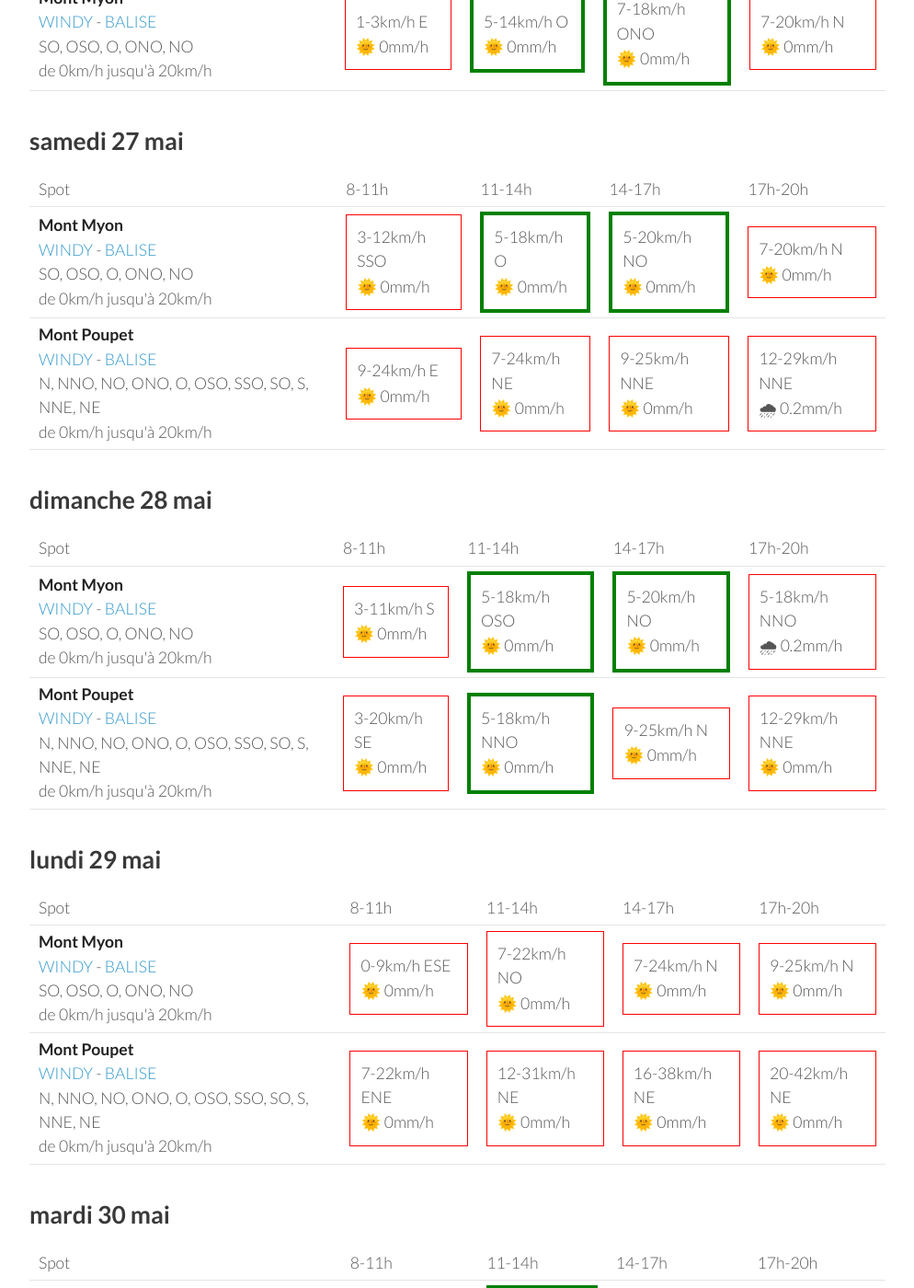
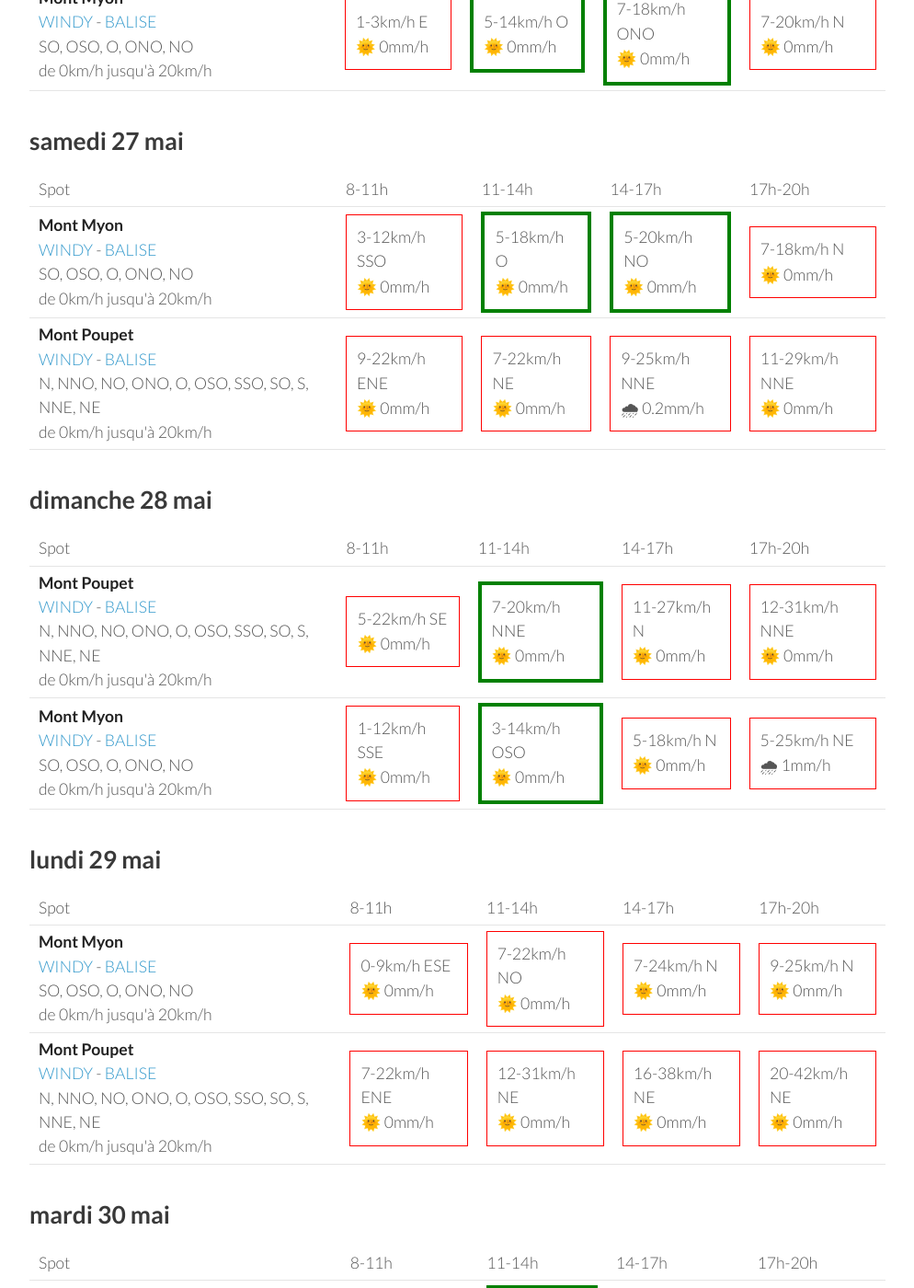
Before and after one commit to parapente-dans-le-nord/parapente-dans-le-nord.github.io, a Jekyll site: the page built from jura.markdown, in a window 1280 px wide and 1400 px high, scrolled down 923 px. Shown: the whole window at 92% size, without its empty margins (26-1020 px from the left). Built offline with Jekyll 4.4.1, drawn with Linux system fonts in a browser that asks for light colours; some of the changed text lies outside the part shown.

Commit message:
update index.markdown

```diff
--- a/jura.markdown
+++ b/jura.markdown
@@ -97,17 +97,17 @@ page mise à jour le jeudi 25 mai 13:20
             <td><div class="not-flyable"><p>3-12km/h SSO</p><p>🌞 0mm/h</p></div></td>
             <td><div class="flyable"><p>5-18km/h O</p><p>🌞 0mm/h</p></div></td>
             <td><div class="flyable"><p>5-20km/h NO</p><p>🌞 0mm/h</p></div></td>
-            <td><div class="not-flyable"><p>7-20km/h N</p><p>🌞 0mm/h</p></div></td>
+            <td><div class="not-flyable"><p>7-18km/h N</p><p>🌞 0mm/h</p></div></td>
 
 
     </tr>
 <tr>
         <td><strong>Mont Poupet</strong><br><a href="https://windy.com/46.970/5.876?46.541,5.876,8">WINDY</a> - <span class=""><a href="http://www.balisemeteo.com/balise.php?idBalise=92">BALISE</a> </span><br> <span class="vent-favorable">N, NNO, NO, ONO, O, OSO, SSO, SO, S, NNE, NE</span><br><span class="force-vent">de 0km/h jusqu'à 20km/h</span> </td>
 
-            <td><div class="not-flyable"><p>9-24km/h E</p><p>🌞 0mm/h</p></div></td>
-            <td><div class="not-flyable"><p>7-24km/h NE</p><p>🌞 0mm/h</p></div></td>
-            <td><div class="not-flyable"><p>9-25km/h NNE</p><p>🌞 0mm/h</p></div></td>
-            <td><div class="not-flyable"><p>12-29km/h NNE</p><p>🌧 0.2mm/h</p></div></td>
+            <td><div class="not-flyable"><p>9-22km/h ENE</p><p>🌞 0mm/h</p></div></td>
+            <td><div class="not-flyable"><p>7-22km/h NE</p><p>🌞 0mm/h</p></div></td>
+            <td><div class="not-flyable"><p>9-25km/h NNE</p><p>🌧 0.2mm/h</p></div></td>
+            <td><div class="not-flyable"><p>11-29km/h NNE</p><p>🌞 0mm/h</p></div></td>
 
 
     </tr>
@@ -128,22 +128,22 @@ page mise à jour le jeudi 25 mai 13:20
       <td>17h-20h</td>
     </tr>
 <tr>
-        <td><strong>Mont Myon</strong><br><a href="https://windy.com/46.331/5.397?45.898,5.394,8,m:eWoagj8">WINDY</a> - <span class=""><a href="http://www.balisemeteo.com/balise.php?idBalise=70">BALISE</a> </span><br> <span class="vent-favorable">SO, OSO, O, ONO, NO</span><br><span class="force-vent">de 0km/h jusqu'à 20km/h</span> </td>
+        <td><strong>Mont Poupet</strong><br><a href="https://windy.com/46.970/5.876?46.541,5.876,8">WINDY</a> - <span class=""><a href="http://www.balisemeteo.com/balise.php?idBalise=92">BALISE</a> </span><br> <span class="vent-favorable">N, NNO, NO, ONO, O, OSO, SSO, SO, S, NNE, NE</span><br><span class="force-vent">de 0km/h jusqu'à 20km/h</span> </td>
 
-            <td><div class="not-flyable"><p>3-11km/h S</p><p>🌞 0mm/h</p></div></td>
-            <td><div class="flyable"><p>5-18km/h OSO</p><p>🌞 0mm/h</p></div></td>
-            <td><div class="flyable"><p>5-20km/h NO</p><p>🌞 0mm/h</p></div></td>
-            <td><div class="not-flyable"><p>5-18km/h NNO</p><p>🌧 0.2mm/h</p></div></td>
+            <td><div class="not-flyable"><p>5-22km/h SE</p><p>🌞 0mm/h</p></div></td>
+            <td><div class="flyable"><p>7-20km/h NNE</p><p>🌞 0mm/h</p></div></td>
+            <td><div class="not-flyable"><p>11-27km/h N</p><p>🌞 0mm/h</p></div></td>
+            <td><div class="not-flyable"><p>12-31km/h NNE</p><p>🌞 0mm/h</p></div></td>
 
 
     </tr>
 <tr>
-        <td><strong>Mont Poupet</strong><br><a href="https://windy.com/46.970/5.876?46.541,5.876,8">WINDY</a> - <span class=""><a href="http://www.balisemeteo.com/balise.php?idBalise=92">BALISE</a> </span><br> <span class="vent-favorable">N, NNO, NO, ONO, O, OSO, SSO, SO, S, NNE, NE</span><br><span class="force-vent">de 0km/h jusqu'à 20km/h</span> </td>
+        <td><strong>Mont Myon</strong><br><a href="https://windy.com/46.331/5.397?45.898,5.394,8,m:eWoagj8">WINDY</a> - <span class=""><a href="http://www.balisemeteo.com/balise.php?idBalise=70">BALISE</a> </span><br> <span class="vent-favorable">SO, OSO, O, ONO, NO</span><br><span class="force-vent">de 0km/h jusqu'à 20km/h</span> </td>
 
-            <td><div class="not-flyable"><p>3-20km/h SE</p><p>🌞 0mm/h</p></div></td>
-            <td><div class="flyable"><p>5-18km/h NNO</p><p>🌞 0mm/h</p></div></td>
-            <td><div class="not-flyable"><p>9-25km/h N</p><p>🌞 0mm/h</p></div></td>
-            <td><div class="not-flyable"><p>12-29km/h NNE</p><p>🌞 0mm/h</p></div></td>
+            <td><div class="not-flyable"><p>1-12km/h SSE</p><p>🌞 0mm/h</p></div></td>
+            <td><div class="flyable"><p>3-14km/h OSO</p><p>🌞 0mm/h</p></div></td>
+            <td><div class="not-flyable"><p>5-18km/h N</p><p>🌞 0mm/h</p></div></td>
+            <td><div class="not-flyable"><p>5-25km/h NE</p><p>🌧 1mm/h</p></div></td>
 
 
     </tr>
```
Also changed, not shown: other parts of jura.markdown (+1 -1 lines).
